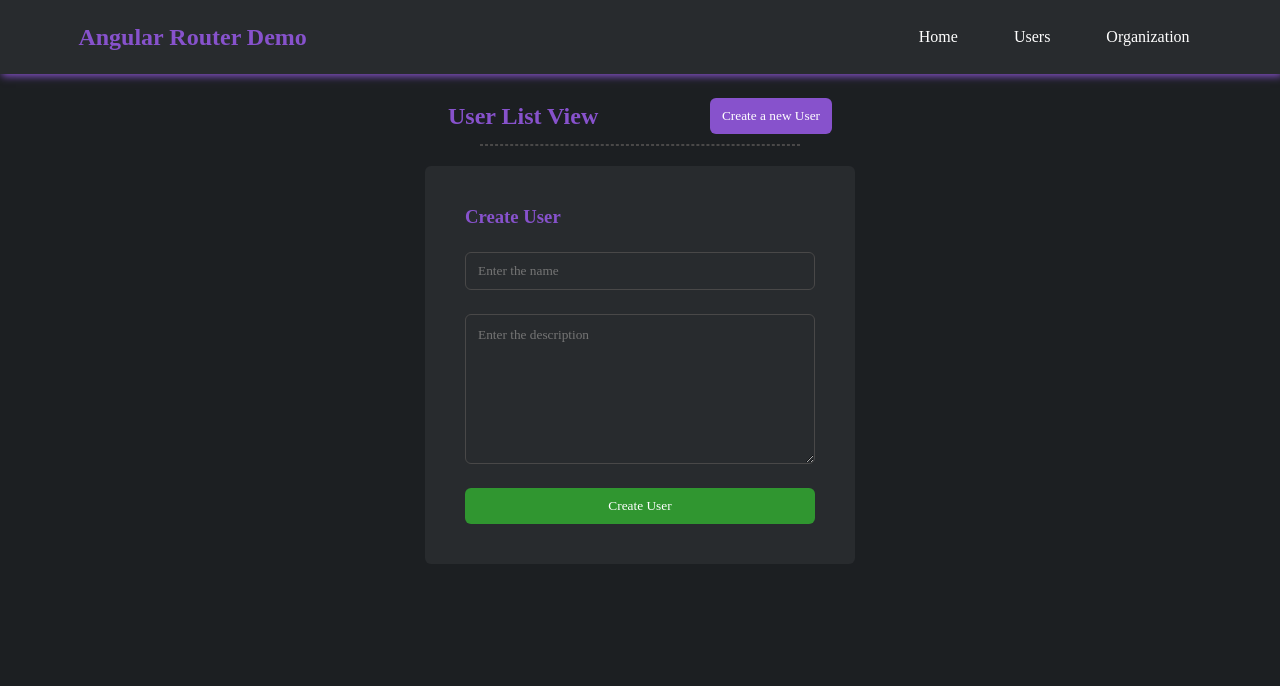
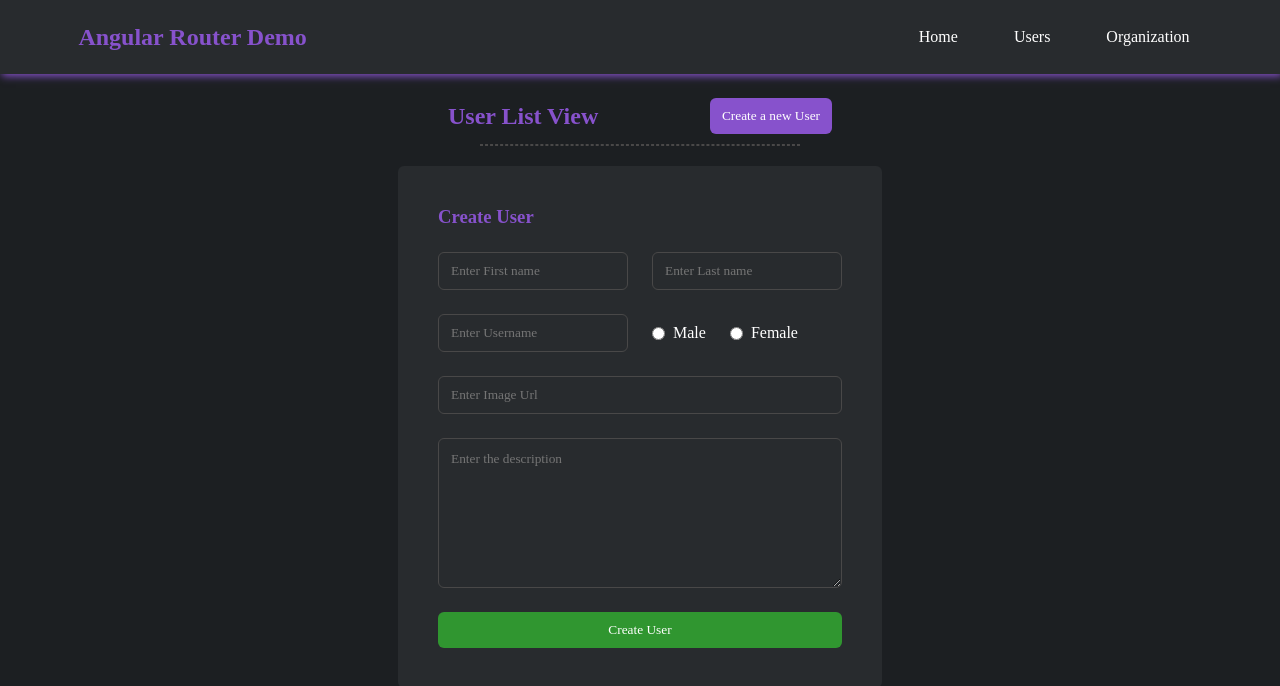
Before and after one commit to basakjeet08/Angular-Router-Demo, an Angular app: page /users/create in a window 1280 px wide. Shown: the top 686 px of the page. Built offline with nearby package versions, Linux system fonts and the light colour scheme; a web font is replaced by a local one.

Commit message:
update - Improved the Create user logic and added more fields.

```diff
--- a/src/app/app.module.ts
+++ b/src/app/app.module.ts
@@ -10,6 +10,7 @@ import { UserService } from './services/user.service';
 import { UserComponent } from './components/user/user.component';
 import { CreateUserComponent } from './components/user/create-user/create-user.component';
 import { UserDetailComponent } from './components/user/user-detail/user-detail.component';
+import { FormsModule } from '@angular/forms';
 
 // This is the routing for the current module
 const routes: Routes = [
@@ -37,7 +38,7 @@ const routes: Routes = [
     CreateUserComponent,
     UserDetailComponent,
   ],
-  imports: [BrowserModule, RouterModule.forRoot(routes)],
+  imports: [BrowserModule, FormsModule, RouterModule.forRoot(routes)],
   providers: [UserService],
   bootstrap: [AppComponent],
 })
--- a/src/app/components/user/create-user/create-user.component.css
+++ b/src/app/components/user/create-user/create-user.component.css
@@ -13,3 +13,18 @@
 #submit-btn {
   background-color: var(--confirmColor);
 }
+
+.row-input-container {
+  display: flex;
+  align-items: center;
+
+  gap: 24px;
+}
+
+label {
+  display: flex;
+  align-items: center;
+
+  gap: 8px;
+  cursor: pointer;
+}
--- a/src/app/components/user/create-user/create-user.component.html
+++ b/src/app/components/user/create-user/create-user.component.html
@@ -1,11 +1,73 @@
 <div id="outer-container">
   <h3>Create User</h3>
 
-  <!-- User name field -->
-  <input type="text" placeholder="Enter the name" #nameInput />
+  <!-- First name and last name field -->
+  <div class="row-input-container">
+    <!-- First Name -->
+    <input
+      type="text"
+      placeholder="Enter First name"
+      [(ngModel)]="userInput.firstName"
+      required
+    />
+
+    <!-- Last Name -->
+    <input
+      type="text"
+      placeholder="Enter Last name"
+      [(ngModel)]="userInput.lastName"
+      required
+    />
+  </div>
+
+  <!-- User Gender Field -->
+  <div class="row-input-container">
+    <!-- Username Input Field -->
+    <input
+      type="text"
+      placeholder="Enter Username"
+      [(ngModel)]="userInput.username"
+      required
+    />
+
+    <!-- Gender of the user -->
+    <!-- Male Gender -->
+    <label>
+      <input
+        type="radio"
+        name="gender"
+        value="Male"
+        [(ngModel)]="userInput.gender"
+      />
+      Male
+    </label>
+
+    <!-- Female Gender -->
+    <label>
+      <input
+        type="radio"
+        name="gender"
+        value="Female"
+        [(ngModel)]="userInput.gender"
+      />
+      Female
+    </label>
+  </div>
+
+  <!-- Attach Image Url -->
+  <input
+    type="text"
+    placeholder="Enter Image Url"
+    [(ngModel)]="userInput.imageUrl"
+    required
+  />
 
   <!-- User Description Field -->
-  <textarea placeholder="Enter the description" #descriptionInput></textarea>
+  <textarea
+    placeholder="Enter the description"
+    [(ngModel)]="userInput.description"
+    required
+  ></textarea>
 
   <!-- Button to create the user -->
   <button id="submit-btn" (click)="onCreateClick()">Create User</button>
--- a/src/app/components/user/create-user/create-user.component.ts
+++ b/src/app/components/user/create-user/create-user.component.ts
@@ -1,5 +1,6 @@
-import { Component, ElementRef, ViewChild } from '@angular/core';
+import { Component } from '@angular/core';
 import { ActivatedRoute, Router } from '@angular/router';
+import { User } from 'src/app/Models/User';
 import { UserService } from 'src/app/services/user.service';
 
 @Component({
@@ -8,10 +9,15 @@ import { UserService } from 'src/app/services/user.service';
   styleUrls: ['./create-user.component.css'],
 })
 export class CreateUserComponent {
-  // Binding to the template references for later use
-  @ViewChild('nameInput') nameInput!: ElementRef<HTMLInputElement>;
-  @ViewChild('descriptionInput')
-  descriptionInput!: ElementRef<HTMLInputElement>;
+  // User Input Variable to store user input
+  userInput = {
+    firstName: '',
+    lastName: '',
+    username: '',
+    gender: '',
+    imageUrl: '',
+    description: '',
+  };
 
   // Injecting the user service , routers and current active route
   constructor(
@@ -20,20 +26,57 @@ export class CreateUserComponent {
     private route: ActivatedRoute
   ) {}
 
+  // This function checks if the user input are valid or not
+  isInputValid(): boolean {
+    // User firstname , lastname and username input are validated
+    if (
+      !this.userInput.firstName ||
+      !this.userInput.lastName ||
+      !this.userInput.username
+    ) {
+      alert('Check firstname , lastname and username. They cant be Empty !!');
+      return false;
+    }
+
+    // User Gender is validated
+    if (!this.userInput.gender) {
+      alert('User Gender not choosen');
+      return false;
+    }
+
+    // User image url is validated
+    if (!this.userInput.imageUrl) {
+      alert('Image not provided');
+      return false;
+    }
+
+    // User description is validated
+    if (!this.userInput.description) {
+      alert('User Description cannot be empty');
+      return false;
+    }
+
+    return true;
+  }
+
   // This function is invoked when the user clicks on the create user button
   onCreateClick() {
-    // Name and description
-    const name = this.nameInput.nativeElement.value.trim();
-    const description = this.descriptionInput.nativeElement.value.trim();
-
-    // Checking if the fields are empty
-    if (!name || !description) {
-      alert('Please Enter all the Fields !!');
+    if (!this.isInputValid()) {
       return;
     }
 
+    // Converting the userInput into a User Object
+    const user = new User(
+      this.userInput.firstName,
+      this.userInput.lastName,
+      this.userInput.username,
+      this.userInput.gender,
+      this.userInput.imageUrl,
+      this.userInput.description
+    );
+
     // Sending a create user request to the service
-    this.userService.createUser(name, description);
+    this.userService.createUser(user);
 
     // Navigating back to the user list page
     this.router.navigate(['../'], { relativeTo: this.route });
--- a/src/app/components/user/user-list/user-list.component.html
+++ b/src/app/components/user/user-list/user-list.component.html
@@ -4,7 +4,7 @@
     <div class="user-item-card">
       <!-- This is the title container which contains the user name and the delete button -->
       <div class="title-container">
-        <h3>{{ user.name }}</h3>
+        <h3>{{ user.firstName + " " + user.lastName }}</h3>
 
         <!-- Container containing the Show More and Delete Button -->
         <div class="button-container">
--- a/src/app/services/user.service.ts
+++ b/src/app/services/user.service.ts
@@ -11,17 +11,29 @@ export class UserService {
   constructor() {
     this.userList = [
       new User(
+        'Anirban',
+        'Basak 01',
+        'anirban_0_0',
+        'Male',
         'Anirban Basak 01',
         `Lorem ipsum dolor sit amet consectetur adipisicing elit. Quos ipsa repellat praesentium perferendis magni perspiciatis, laudantium earum dolorem deserunt dicta error quis, accusamus atque enim ex molestiae, quas minima voluptates.`
       ),
 
       new User(
-        'Anirban Basak 02',
+        'Anirban',
+        'Basak 02',
+        'anirban_0_0',
+        'Male',
+        'Anirban Basak 01',
         `Lorem ipsum dolor sit amet consectetur adipisicing elit. Quos ipsa repellat praesentium perferendis magni perspiciatis, laudantium earum dolorem deserunt dicta error quis, accusamus atque enim ex molestiae, quas minima voluptates.`
       ),
 
       new User(
-        'Anirban Basak 03',
+        'Anirban',
+        'Basak 03',
+        'anirban_0_0',
+        'Male',
+        'Anirban Basak 01',
         `Lorem ipsum dolor sit amet consectetur adipisicing elit. Quos ipsa repellat praesentium perferendis magni perspiciatis, laudantium earum dolorem deserunt dicta error quis, accusamus atque enim ex molestiae, quas minima voluptates.`
       ),
     ];
@@ -31,8 +43,8 @@ export class UserService {
   getUserList = () => [...this.userList];
 
   // This function creates a new User
-  createUser(name: string, description: string) {
-    this.userList.push(new User(name, description));
+  createUser(user: User) {
+    this.userList.push(user);
     this.userListEmitter.emit(this.getUserList());
   }
 
--- a/src/styles.css
+++ b/src/styles.css
@@ -56,8 +56,6 @@ h3 {
 
 input,
 textarea {
-  min-width: 350px;
-
   padding: 10px 12px;
   border-radius: 6px;
   outline: none;
@@ -67,6 +65,8 @@ textarea {
 }
 
 textarea {
+  min-width: 350px;
+
   min-height: 150px;
   resize: vertical;
   line-height: 1.5;
```
Also changed, not shown: src/app/Models/User.ts (+8 -1 lines).
